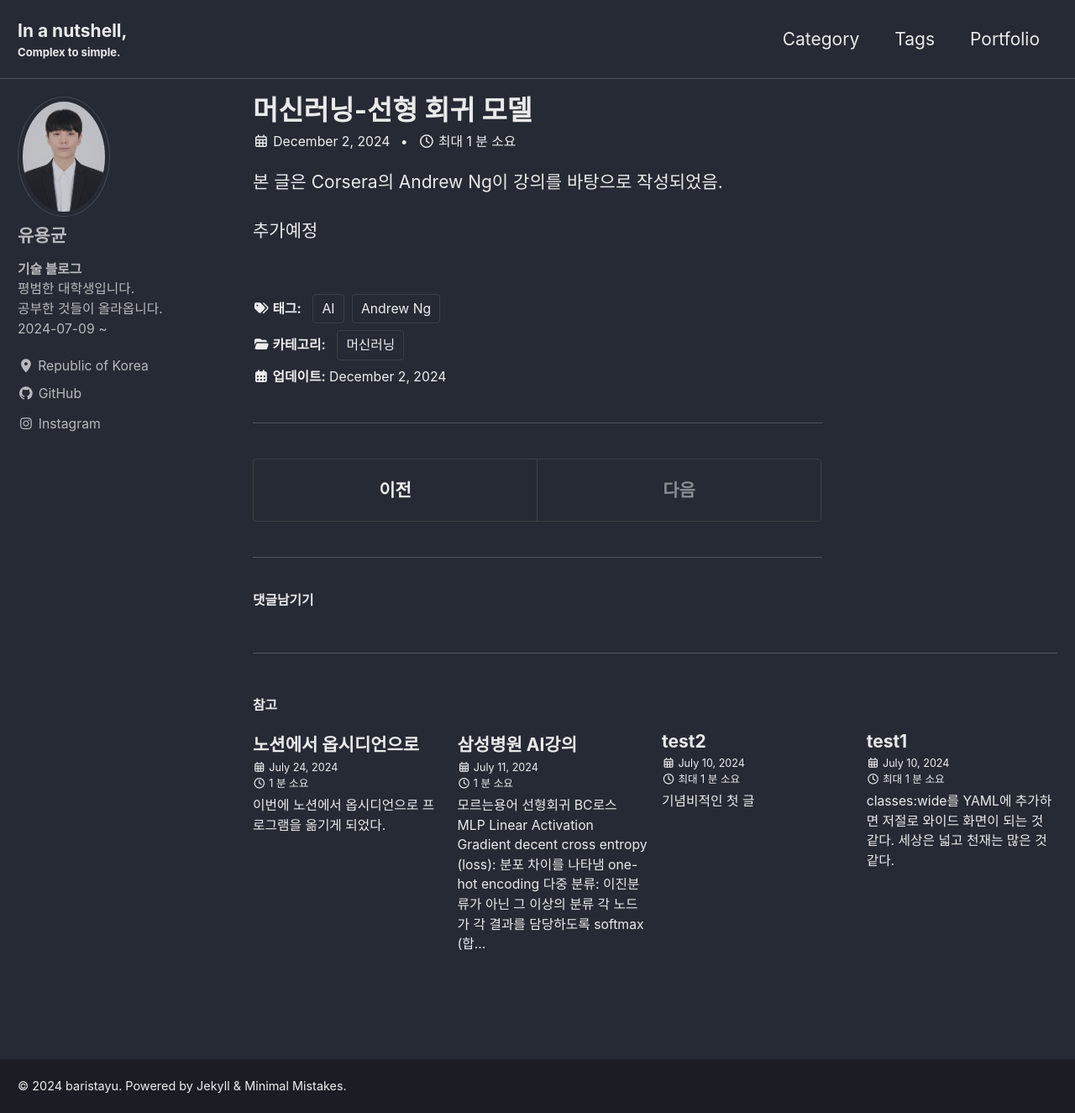
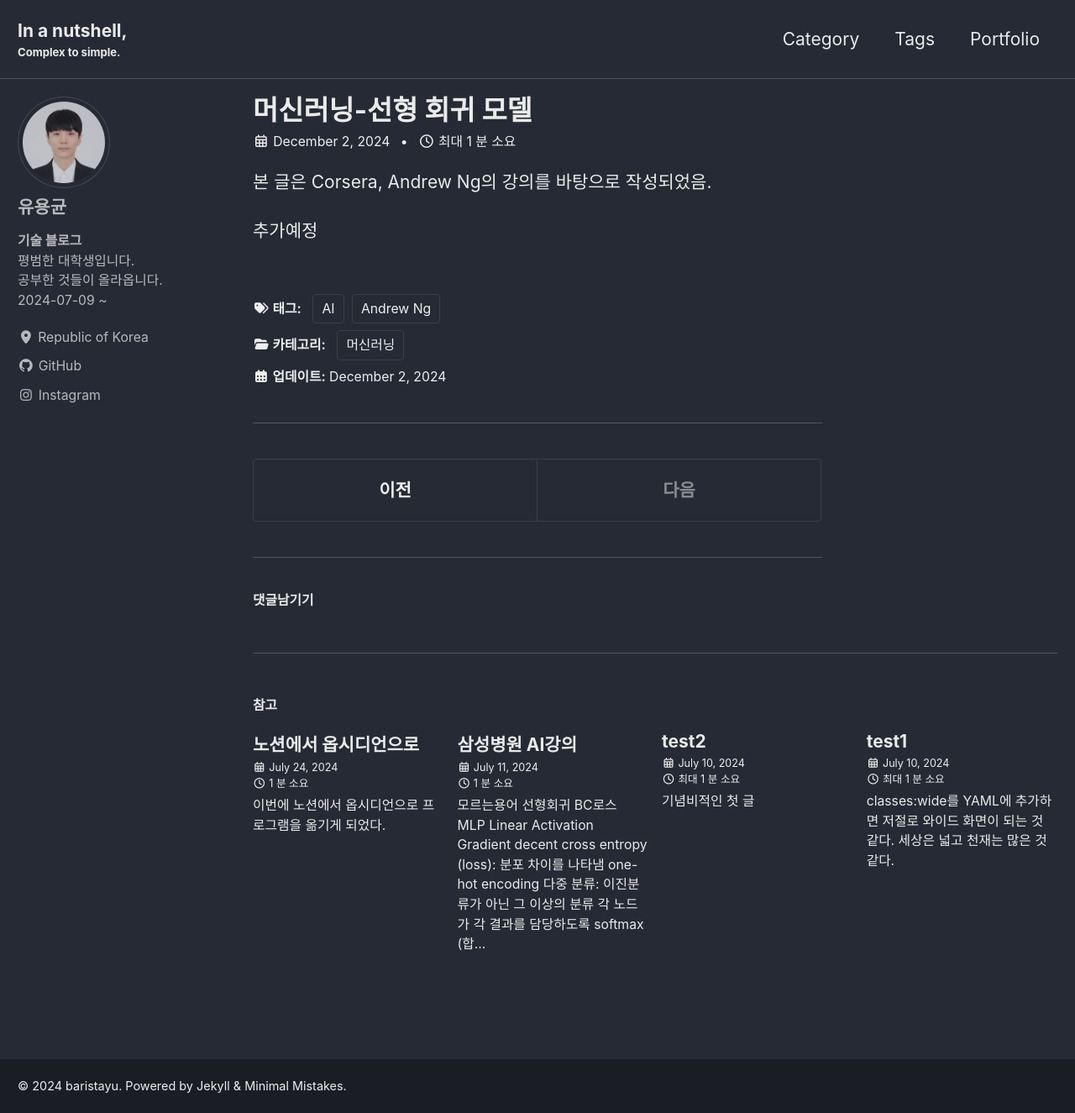
Before and after one commit to BaristaYU/BaristaYU.github.io, a Jekyll site: the page built from _posts/2024-12-02-머신러닝-선형 회귀 모델.md, in a window 1280 px wide and 1325 px high. Shown: the whole window at 84% size. Built offline with Jekyll 4.4.1, drawn with Linux system fonts in a browser that asks for light colours; cached includes are drawn as plain includes; comment, search, counter and statistics services are not loaded.

Commit message:
프로필 및 오타 수정

```diff
--- a/_config.yml
+++ b/_config.yml
@@ -113,7 +113,7 @@ analytics:
 # Site Author
 author:
   name: "유용균"
-  avatar: "images/yongk.JPG"
+  avatar: "images/yongk_crop.JPG"
   bio: "**기술 블로그**<br>평범한 대학생입니다.<br>공부한 것들이 올라옵니다.<br>2024-07-09 ~"
   location: "Republic of Korea"
   email: # "yuioo2000@gmail.com"
--- a/_posts/2024-12-02-머신러닝-선형 회귀 모델.md
+++ b/_posts/2024-12-02-머신러닝-선형 회귀 모델.md
@@ -7,6 +7,6 @@ tags:
   - Andrew Ng
 ---
 
-본 글은 Corsera의 Andrew Ng이 강의를 바탕으로 작성되었음.
+본 글은 Corsera, Andrew Ng의 강의를 바탕으로 작성되었음.
 
 추가예정
```
Also changed, not shown: images/yongk_crop.JPG (added).
